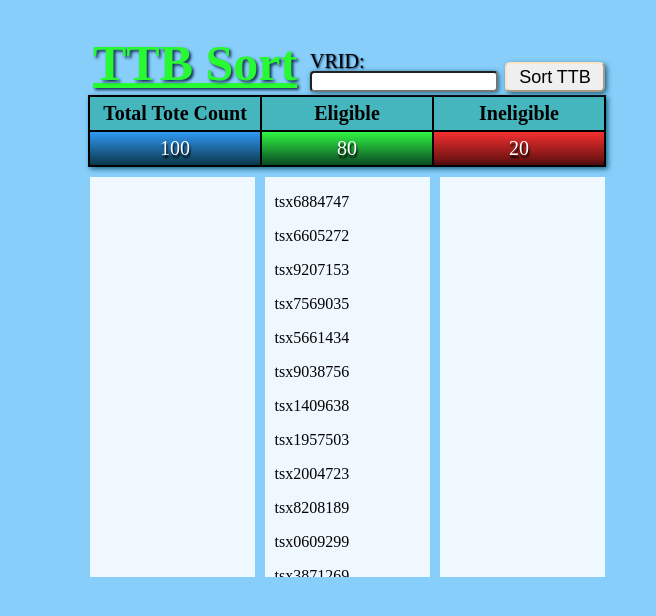
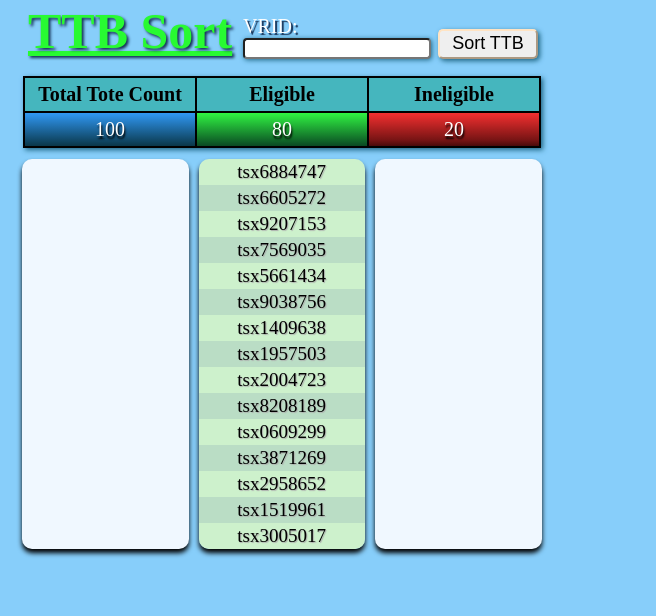
Before and after one commit to Xindref/TTBUtility, a plain HTML site: page index.html in a window 1280 px wide. Both pictures are taken after a click on the element "80". Shown: the whole page, without its empty margins (0-656 px from the left). Drawn offline with Linux system fonts and the light colour scheme.

Commit message:
Added styles and functionality for all rows generating barcodes

```diff
--- a/TTB.js
+++ b/TTB.js
@@ -23,11 +23,13 @@ function generateBarcode(value, color) {
 
 function generateListItem(count, color) {
     for (let i = 0; i < count; i++) {
-        let p = document.createElement('p');
-        p.innerText = randBarcode();
-        document.querySelector(`#${color}ToteList`).append(p);
-        p.addEventListener('click', function (e) {
+        let li = document.createElement('li');
+        li.innerText = randBarcode();
+        document.querySelector(`#${color}ToteList`).append(li);
+        li.addEventListener('click', function (e) {
             document.querySelector('#selectedTextBarcode').innerHTML = '';
+            barcode = document.querySelector('#selectedTextBarcode');
+            barcode.hidden = false;
             generateBarcode(e.target.innerText, `${color}`);
         })
     }
@@ -36,11 +38,20 @@ function generateListItem(count, color) {
 document.querySelector('#ineligibleCount').addEventListener('click', function () {
     amount = document.querySelector('#ineligibleCount').innerText;
     document.querySelector('#redToteList').innerHTML = '';
+
     generateListItem(amount, 'red');
 });
 
 document.querySelector('#eligibleCount').addEventListener('click', function () {
     amount = document.querySelector('#eligibleCount').innerText;
     document.querySelector('#greenToteList').innerHTML = '';
+
     generateListItem(amount, 'green');
 });
+
+document.querySelector('#totalCount').addEventListener('click', function () {
+    amount = document.querySelector('#totalCount').innerText;
+    document.querySelector('#totalToteList').innerHTML = '';
+
+    generateListItem(amount, 'total');
+});
--- a/TTBRoute.css
+++ b/TTBRoute.css
@@ -1,10 +1,14 @@
-html {
+body {
+    position: relative;
     background-color: lightskyblue;
+    left: -65px;
+    top: -45px;
 }
 
 h1 {
     position: relative;
     width: 300px;
+    top: 5px;
     left: 85px;
     color: rgb(40, 250, 50);
     text-decoration: underline;
@@ -16,7 +20,7 @@ h1 {
 table {
     position: relative;
     left: 80px;
-    top: -30px;
+    top: -20px;
     text-align: right;
     background-color: rgb(69, 182, 190);
     box-shadow: 2px 2px 5px rgb(30, 102, 131);
@@ -55,8 +59,8 @@ td {
 
 .sortTTB {
     position: absolute;
-    top: 62px;
-    left: 505px;
+    top: 32px;
+    left: 495px;
     height: 30px;
     width: 100px;
     font-size: 18px;
@@ -76,27 +80,19 @@ td {
 .VRID {
     position: absolute;
     width: 180px;
-    top: 71px;
-    left: 310px;
+    top: 41px;
+    left: 300px;
     box-shadow: 1px 1px 5px rgb(30, 102, 131);
     border-radius: 4px;
 }
 
 .VRIDLabel {
     position: absolute;
-    top: 50px;
-    left: 310px;
+    color: white;
+    top: 18px;
+    left: 300px;
     font-size: 20px;
-    text-shadow: 1px 1px 2px rgb(19, 46, 82);
-}
-
-#barcode1 {
-    position: absolute;
-    top: 65px;
-    left: 613px;
-    outline: 2px solid rgb(68, 0, 255);
-    box-shadow: 4px 4px 5px rgb(30, 102, 131);
-    border-radius: 5px;
+    text-shadow: 2px 2px 1px rgb(19, 46, 82);
 }
 
 .barcode-red {
@@ -115,77 +111,105 @@ td {
     box-shadow: 6px 6px 8px rgb(30, 102, 131);
 }
 
+.barcode-total {
+    border-radius: 5px;
+    outline: 4px solid rgb(0, 47, 255);
+    margin-top: 5px;
+    margin-bottom: 5px;
+    box-shadow: 6px 6px 8px rgb(30, 102, 131);
+}
+
 #barcodeContainer {
     position: relative;
     display: flex;
     left: 79px;
+    top: -25px;
     height: 400px;
     gap: 10px;
-    top: -20px;
     width: 520px;
     justify-content: center;
 }
 
-#greenToteList {
-    position: relative;
-    width: 165px;
-    height: 400px;
-    overflow-y: hidden;
-    overflow: scroll;
-    overflow-x: hidden;
-    background-color: aliceblue;
-}
-
-#greenToteList>p {
-    position: relative;
-    left: 10px;
-}
-
-#greenToteList>p:hover {
-    color: rgb(0, 182, 0);
-    width: 100%;
-}
-
-#redToteList {
-    position: relative;
-    width: 165px;
-    height: 400px;
-    overflow-y: hidden;
-    overflow: scroll;
-    overflow-x: hidden;
-    background-color: aliceblue;
-}
-
-#redToteList>p {
-    position: relative;
-    left: 10px;
-}
-
-#redToteList>p:hover {
-    color: red;
-    width: 100%;
-}
-
+#greenToteList,
+#redToteList,
 #totalToteList {
     position: relative;
     width: 165px;
-    height: 400px;
-    overflow-y: hidden;
-    overflow: scroll;
+    height: 390px;
+    background-color: aliceblue;
     overflow-x: hidden;
-    background-color: aliceblue;
+    text-shadow: 1px 1px 1px rgb(172, 172, 172);
+    border-radius: 10px;
+    box-shadow: 0px 4px 5px black;
+
 }
 
-#totalToteList>p {
+#greenToteList::-webkit-scrollbar,
+#redToteList::-webkit-scrollbar,
+#totalToteList::-webkit-scrollbar {
+    display: none;
+}
+
+#greenToteList>li,
+#redToteList>li,
+#totalToteList>li {
     position: relative;
-    left: 10px;
+    list-style: none;
+    font-size: 19px;
+    width: 167px;
+    left: -40.5px;
+    padding-top: 2px;
+    padding-bottom: 2px;
+    text-align: center;
+}
+
+#greenToteList>li {
+    background-color: rgb(205, 241, 204);
+}
+
+#greenToteList>li:nth-child(2n) {
+    background-color: rgb(186, 221, 197);
+}
+
+#redToteList>li {
+    background-color: rgb(241, 204, 204);
+}
+
+#redToteList>li:nth-child(2n) {
+    background-color: rgb(221, 186, 186);
+}
+
+#totalToteList>li {
+    background-color: rgb(204, 216, 241);
+}
+
+#totalToteList>li:nth-child(2n) {
+    background-color: rgb(186, 194, 221);
+}
+
+#greenToteList>li:hover {
+    background-color: rgb(0, 182, 0);
+    color: white;
+    text-shadow: 1px 1px 1px black;
+}
+
+#redToteList>li:hover {
+    background-color: red;
+    color: white;
+    text-shadow: 1px 1px 1px black;
+}
+
+#totalToteList>li:hover {
+    background-color: rgb(37, 131, 255);
+    color: white;
+    text-shadow: 1px 1px 1px black;
 }
 
 #selectedTextBarcode {
-    position: absolute;
+    position: relative;
     z-index: 4;
-    right: 60px;
-    top: 95px;
+    left: 240px;
+    top: -28px;
     height: 110px;
     width: 210px;
 }
--- a/index.html
+++ b/index.html
@@ -9,10 +9,11 @@
     <link rel="stylesheet" href="TTBRoute.css">
     <script src="JsBarcode.code128.min.js"></script>
 </head>
-<h1>TTB Sort</h1>
 
 <body>
     <section>
+        <h1>TTB Sort</h1>
+        <div id="selectedTextBarcode" hidden="true"></div>
         <table class="ttbTable">
             <thead>
                 <th>Total Tote Count</th>
@@ -33,11 +34,10 @@
         <label class="VRIDLabel" for="VRID">VRID: </label>
         <input class="VRID" type="text" value=""></input>
     </section>
-    <div id="selectedTextBarcode"></div>
     <div id="barcodeContainer">
-        <div id="totalToteList"></div>
-        <div id="greenToteList"></div>
-        <div id="redToteList"></div>
+        <ul id="totalToteList"></ul>
+        <ul id="greenToteList"></ul>
+        <ul id="redToteList"></ul>
     </div>
     <script src="TTB.js"></script>
 </body>
```
